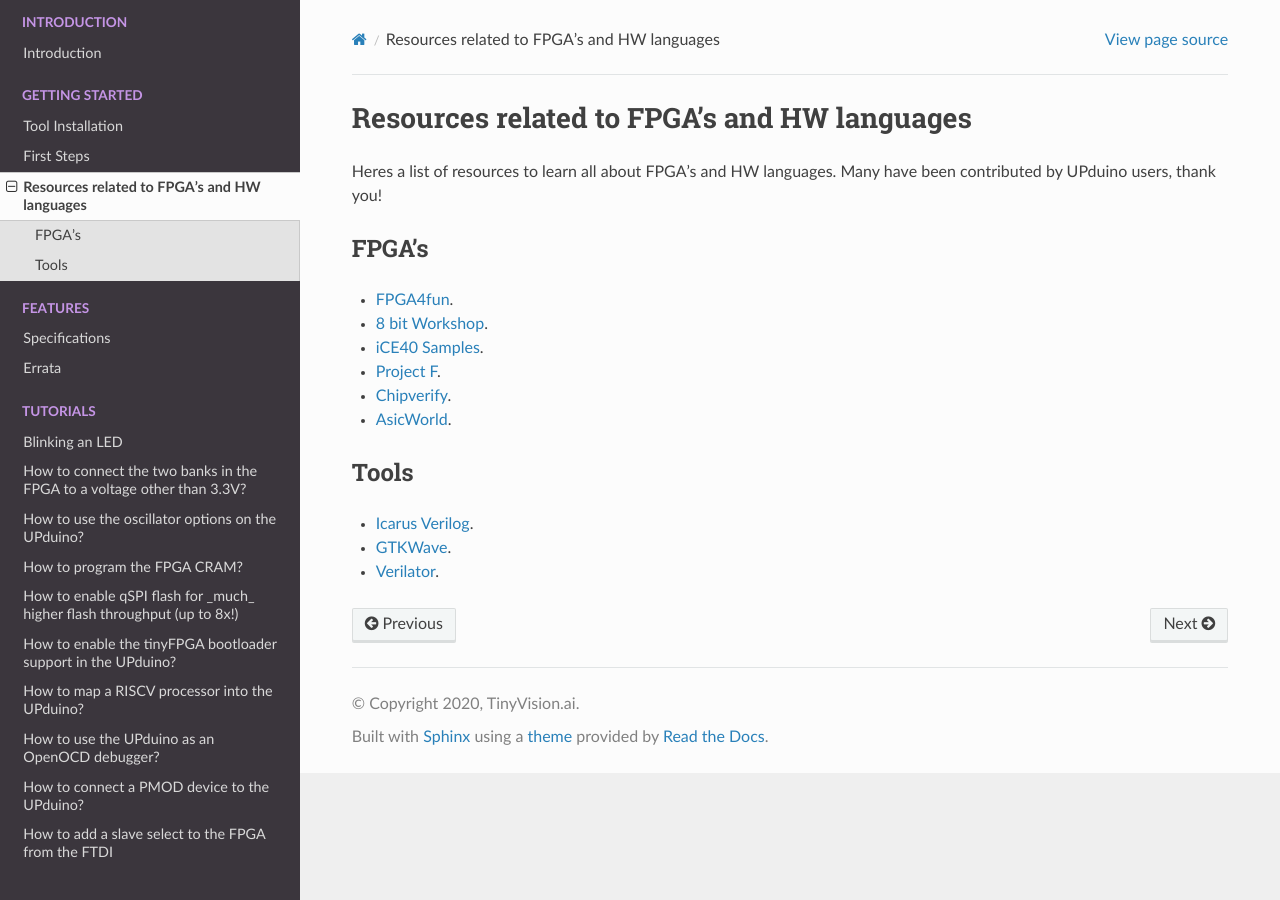
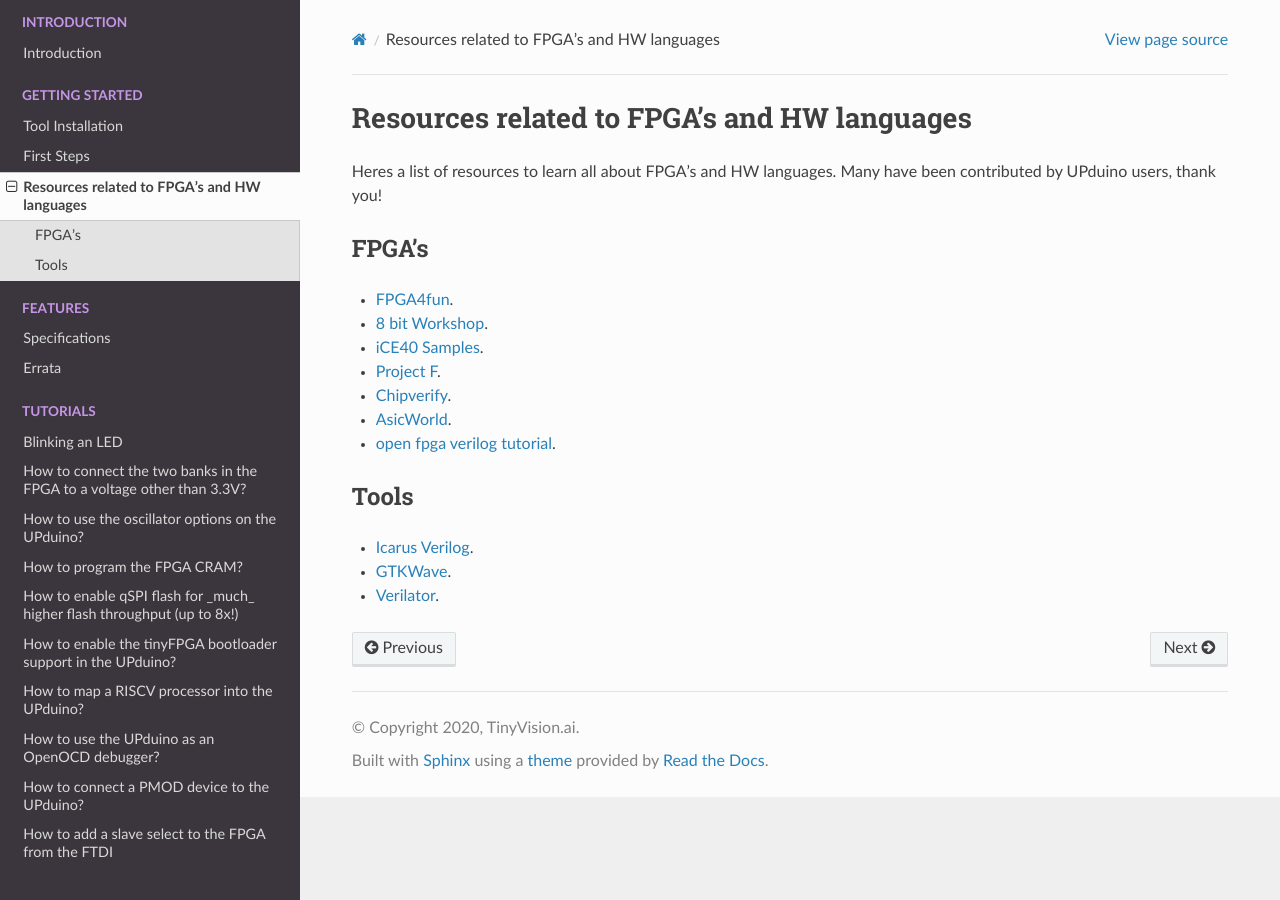
Before and after one commit to tinyvision-ai-inc/UPduino-v3.0, a Sphinx documentation site: the page built from docs/source/getting_started/verilog_resources.rst, in a window 1280 px wide. Built offline with Sphinx 7.4.7 and the Read the Docs theme 2.0.0, drawn with Linux system fonts in a browser that asks for light colours; pages that are not in the unit, such as notebooks, are missing from menus.

Commit message:
Added Tutorial

```diff
--- a/docs/source/getting_started/verilog_resources.rst
+++ b/docs/source/getting_started/verilog_resources.rst
@@ -10,6 +10,7 @@ FPGA's
 - `Project F <https://projectf.io/>`_.
 - `Chipverify <https://www.chipverify.com/verilog/verilog-introduction>`_.
 - `AsicWorld <https://www.asic-world.com/verilog/index.html>`_.
+- `open fpga verilog tutorial <https://github.com/Obijuan/open-fpga-verilog-tutorial/wiki>`_.
 
 Tools
 -------
```
